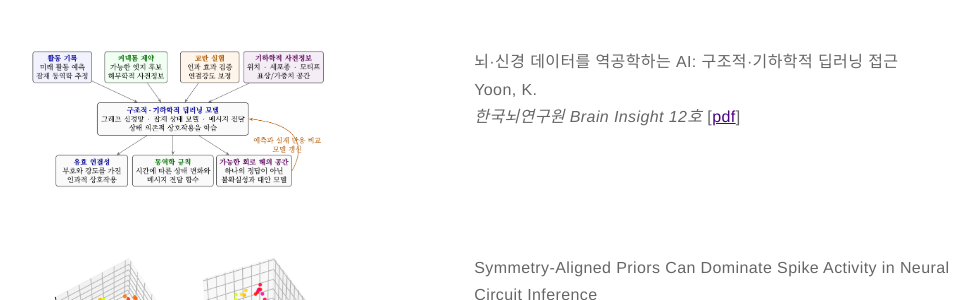
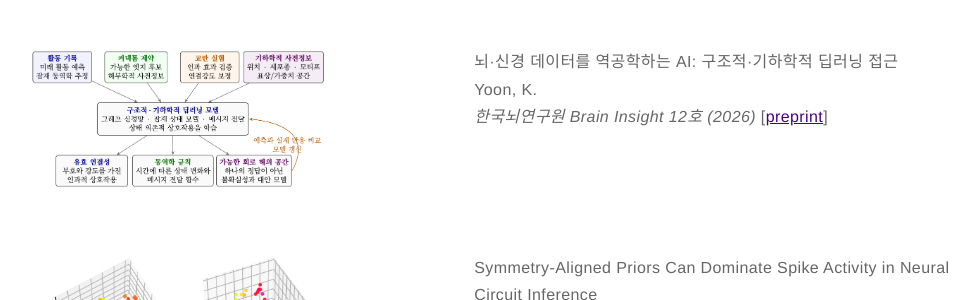
Before and after one commit to kijungyoon/kijungyoon.github.io, a Jekyll site: the page built from papers.md, in a window 1280 px wide and 900 px high, scrolled down 374 px. Shown: the part 152-452 px from the top of the window, without its empty margins (186-1165 px from the left). Built offline with Jekyll 4.4.1, drawn with Linux system fonts in a browser that asks for light colours.

Commit message:
Update papers.md

```diff
--- a/papers.md
+++ b/papers.md
@@ -13,8 +13,8 @@ layout: page
     <div class="toright">
     <p><b>뇌·신경 데이터를 역공학하는 AI: 구조적·기하학적 딥러닝 접근</b><br>
     Yoon, K.<br>
-    <i>한국뇌연구원 Brain Insight 12호</i>
-    [<a href="https://drive.google.com/file/d/1ZxAcZaYcvRczX975OyPDg9X8u00zU9CD/view">pdf</a>]<br>
+    <i>한국뇌연구원 Brain Insight 12호 (2026)</i>
+    [<a href="https://drive.google.com/file/d/1ZxAcZaYcvRczX975OyPDg9X8u00zU9CD/view">preprint</a>]<br>
     </p>
     </div>
 </div>
```
